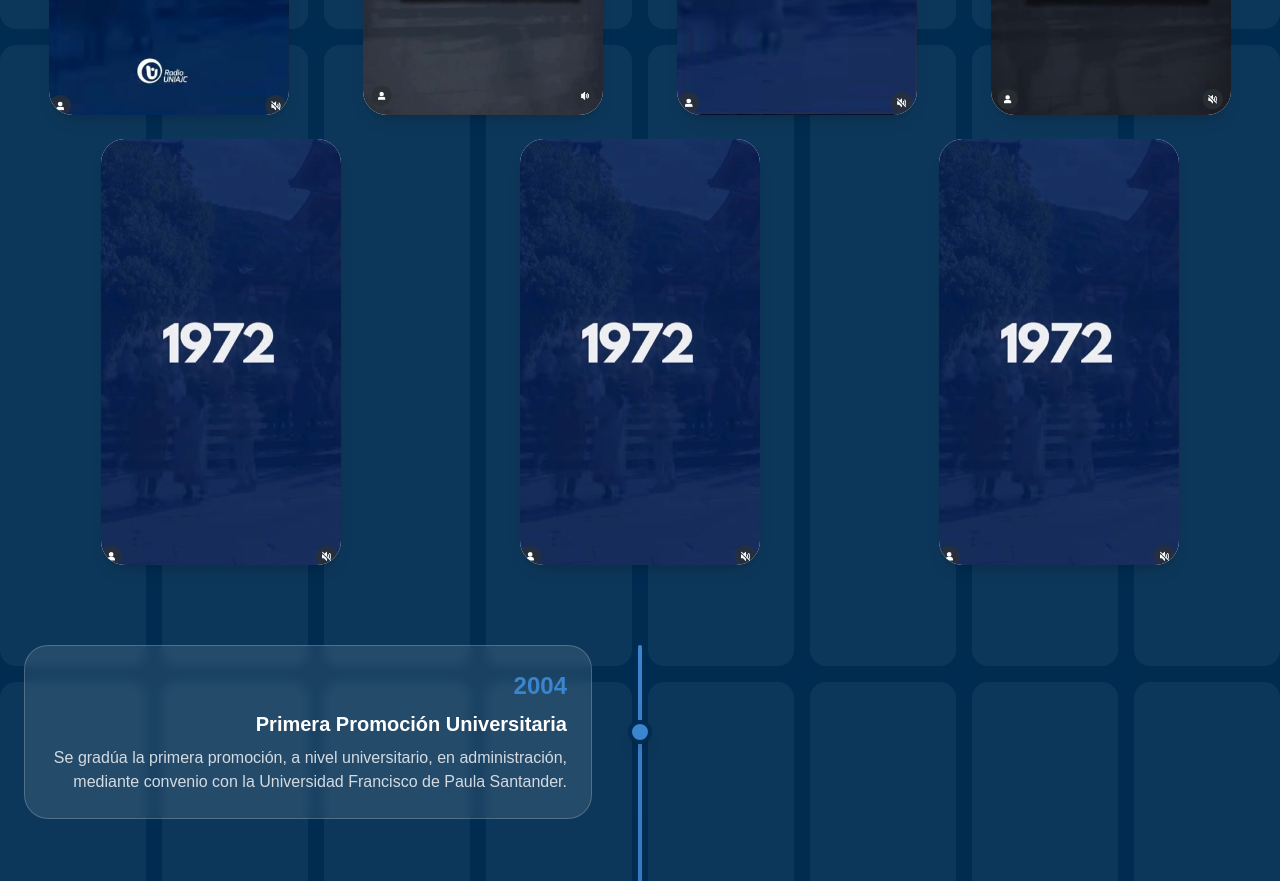
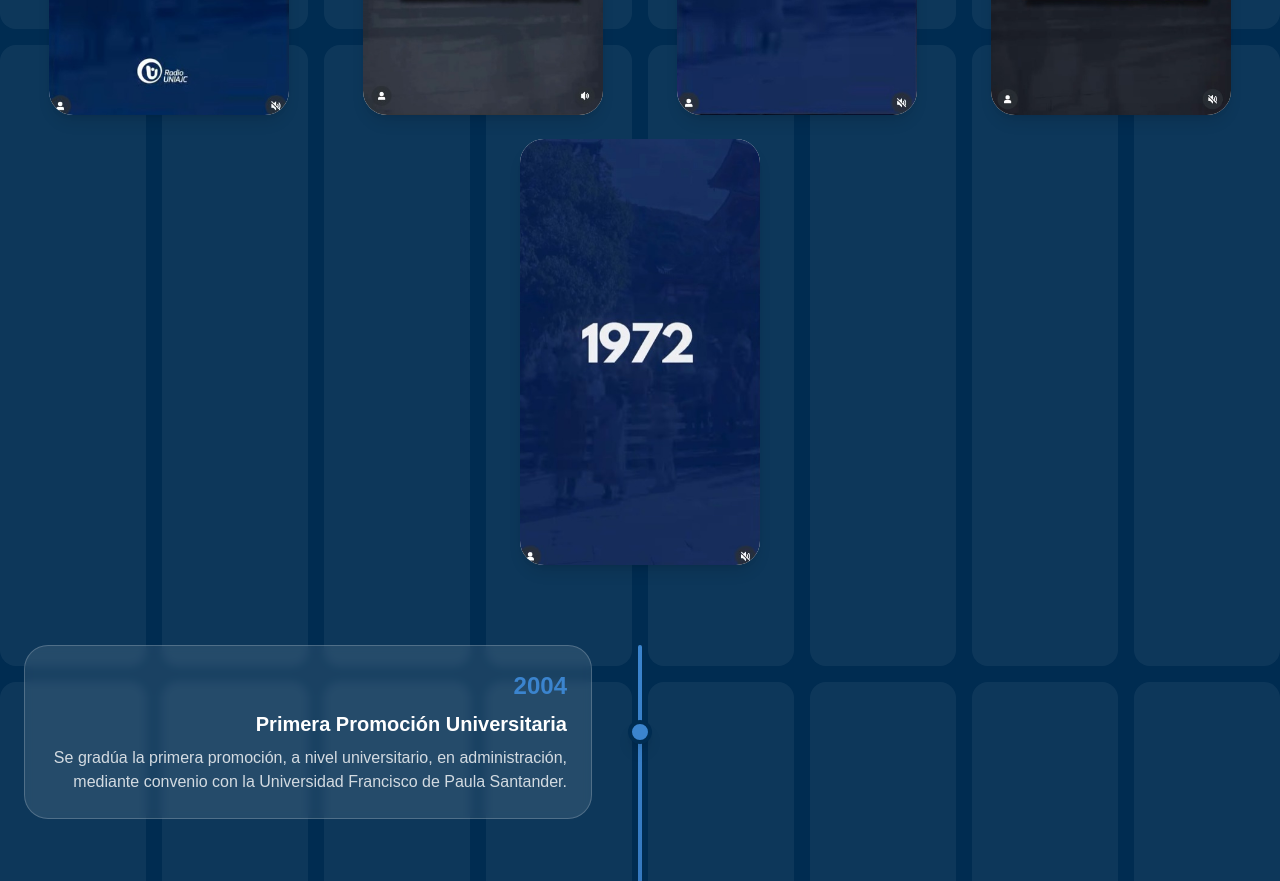
Before and after one commit to kariito1217/55anos, a Next.js app: page / in a window 1280 px wide. Shown: the part 2140-3021 px from the top of the page. Built offline with nearby package versions, Linux system fonts and the light colour scheme.

Commit message:
tarjetaSola

```diff
--- a/unicamacho-anniversary.tsx
+++ b/unicamacho-anniversary.tsx
@@ -52,20 +52,6 @@ const ReelsTimeLine = [
       type: "video",
     },
     {
-      id: 5,
-      image: "/5.jpg",
-      url: "https://www.instagram.com/p/DL7rkf_OFpl/",
-      title: "1972",
-      type: "reel",
-    },
-      {
-      id: 5,
-      image: "/5.jpg",
-      url: "https://www.instagram.com/p/DL7rkf_OFpl/",
-      title: "1972",
-      type: "reel",
-    },
-      {
       id: 5,
       image: "/5.jpg",
       url: "https://www.instagram.com/p/DL7rkf_OFpl/",
```
